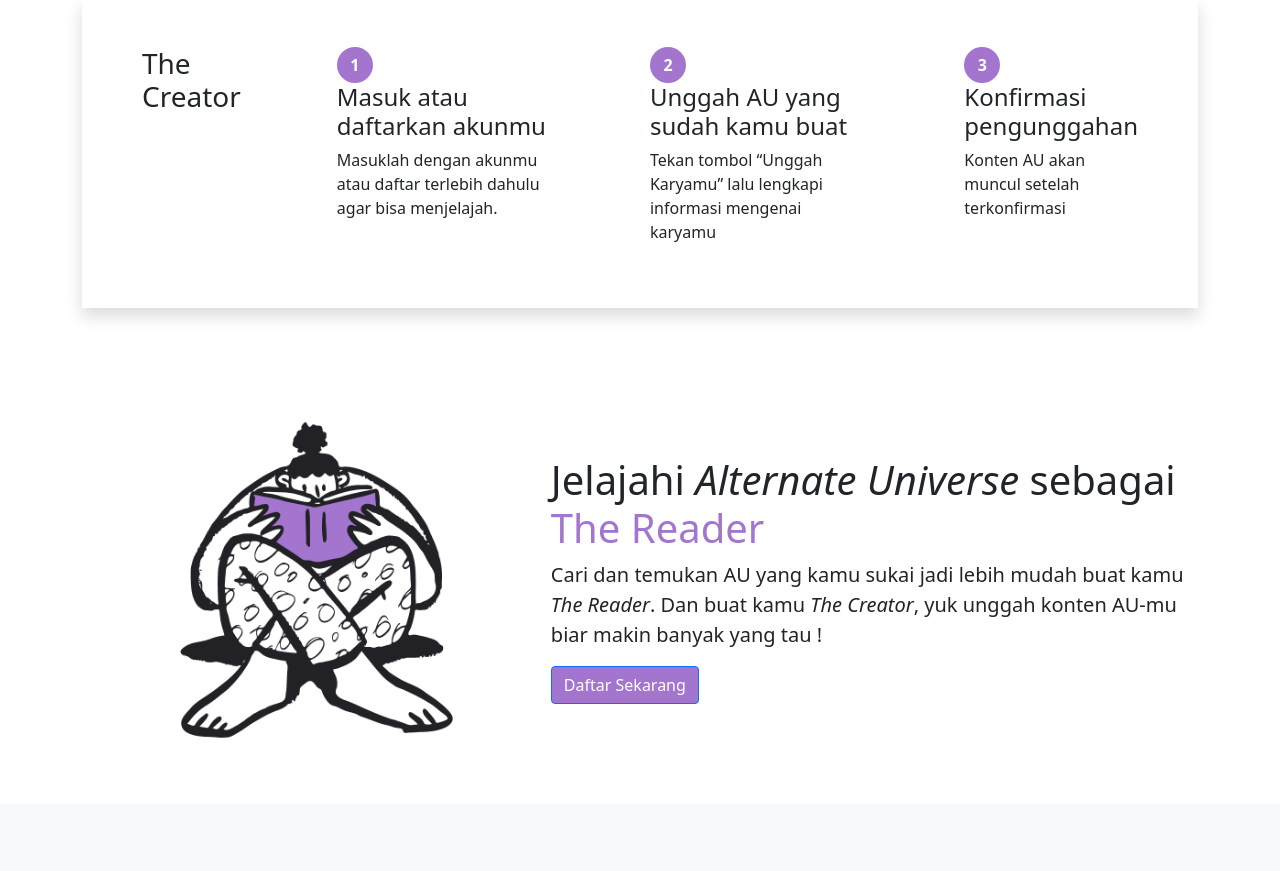
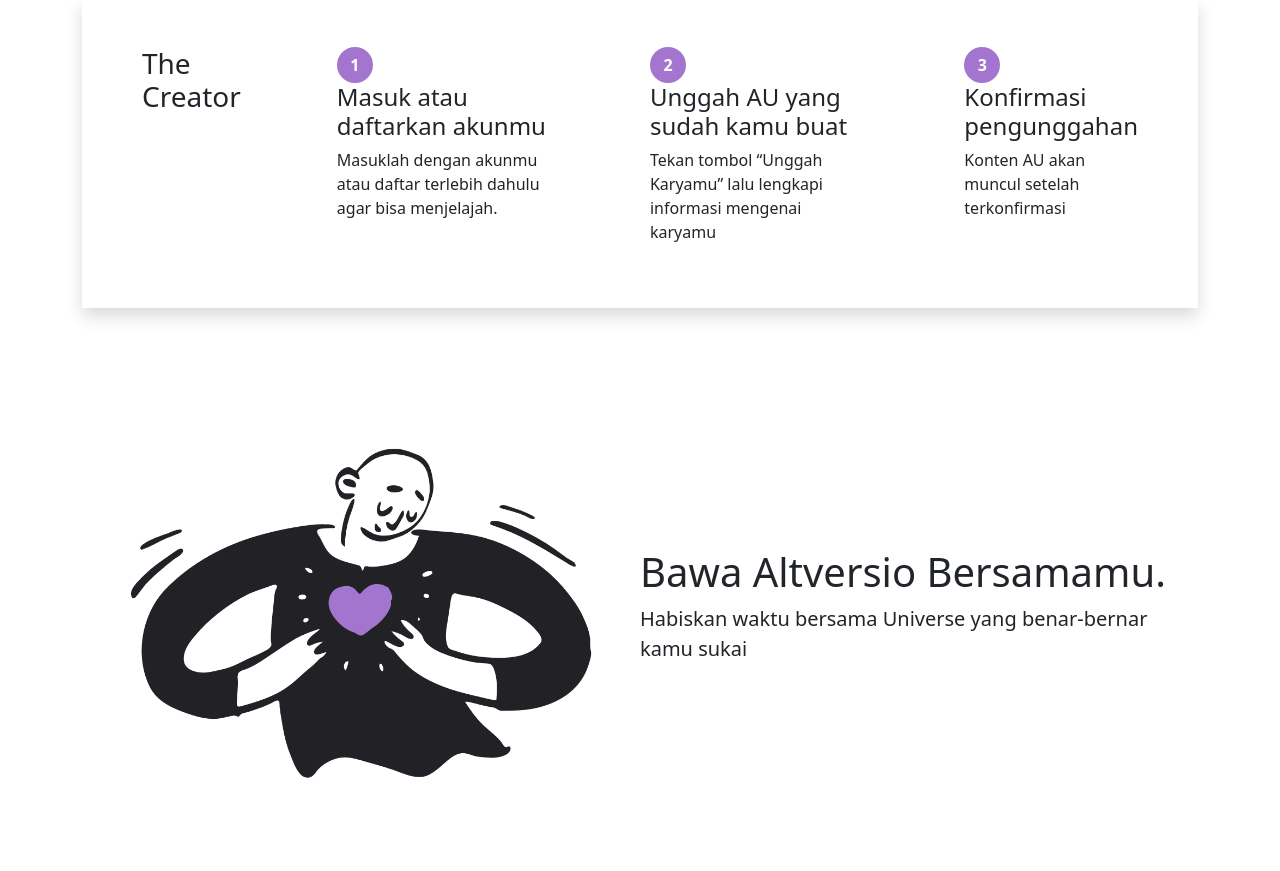
Before and after one commit to arkefallen/altversio, a Laravel app: page / in a window 1280 px wide. Shown: the part 1190-2061 px from the top of the page. Before the commit the page ends 1928 px from the top, so only its background shows below. Run offline with Laravel 8, Linux system fonts and the light colour scheme; some libraries are stand-ins or nearby versions.

Commit message:
add section

```diff
--- a/resources/views/welcome.blade.php
+++ b/resources/views/welcome.blade.php
@@ -104,22 +104,16 @@
         </div>
     </div>
     <div class="container jumbotron mt-5 pt-5 pb-5 d-flex flex-lg-row flex-column align-items-center">
-        <div class="w-100">
-            <img src="{{ asset('/asset/img/ReadingDoodle.png')}}" width="100%">
+        <div class="w-50">
+            <img src="{{ asset('/asset/img/LovingDoodle.png')}}" width="100%">
         </div>
-        <div class="ml-3">
+        <div class="ml-3 text-align-right w-50">
             <h1>
-                Jelajahi
-                <i>Alternate Universe</i>
-                sebagai <span class="text-primary">The Reader</span>
+                Bawa Altversio Bersamamu.
             </h1>
             <p class="lead">
-                Cari dan temukan AU yang kamu sukai jadi lebih mudah buat kamu
-                <i>The Reader</i>.
-                Dan buat kamu <i>The Creator</i>,
-                yuk unggah konten AU-mu biar makin banyak yang tau !
+                Habiskan waktu bersama Universe yang benar-bernar kamu sukai
             </p>
-            <a class="btn btn-primary" href="#" role="button">Daftar Sekarang</a>
         </div>
     </div>
 @endsection
```
Also changed, not shown: public/asset/img/LovingDoodle.png (added).
